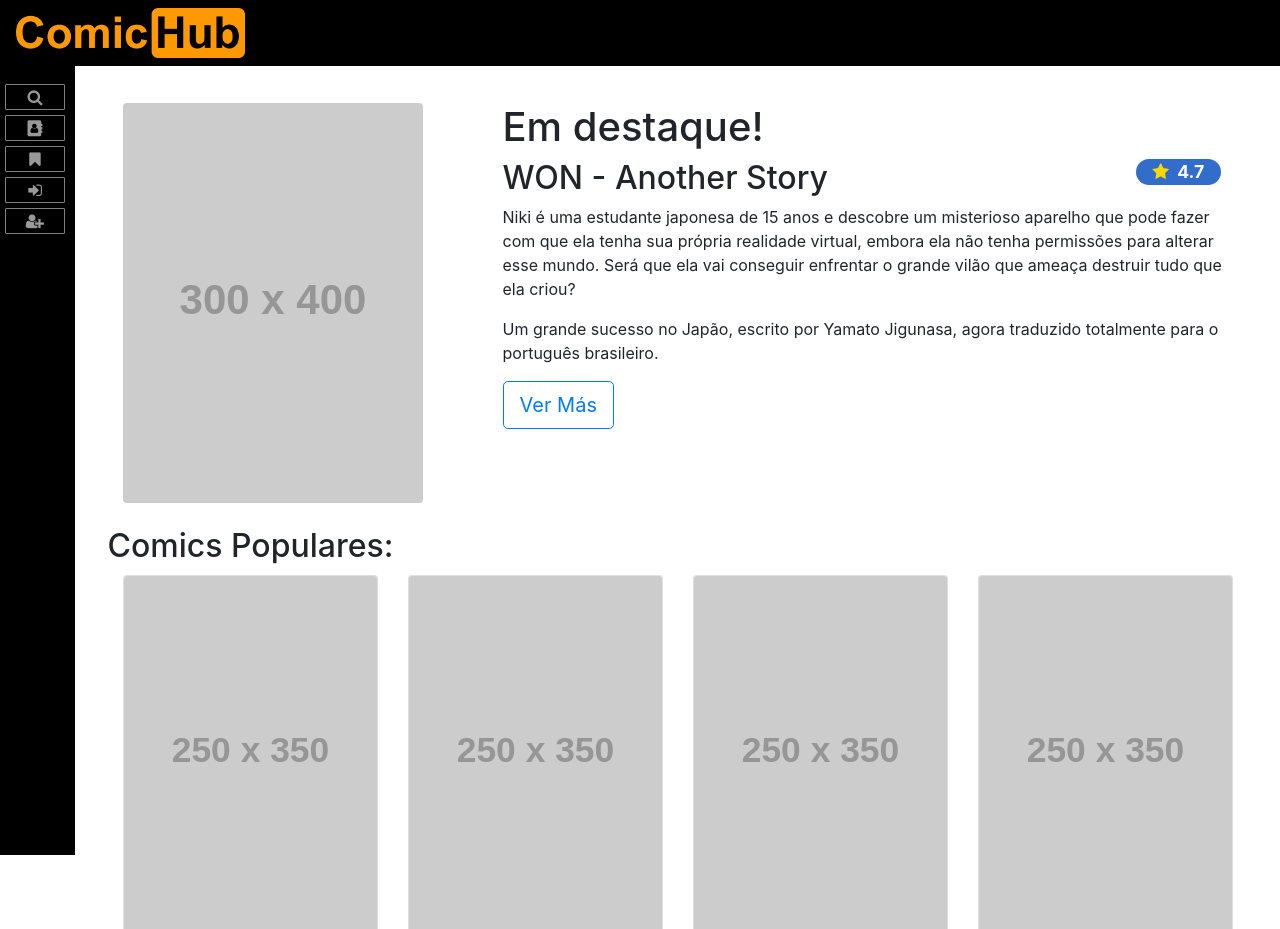
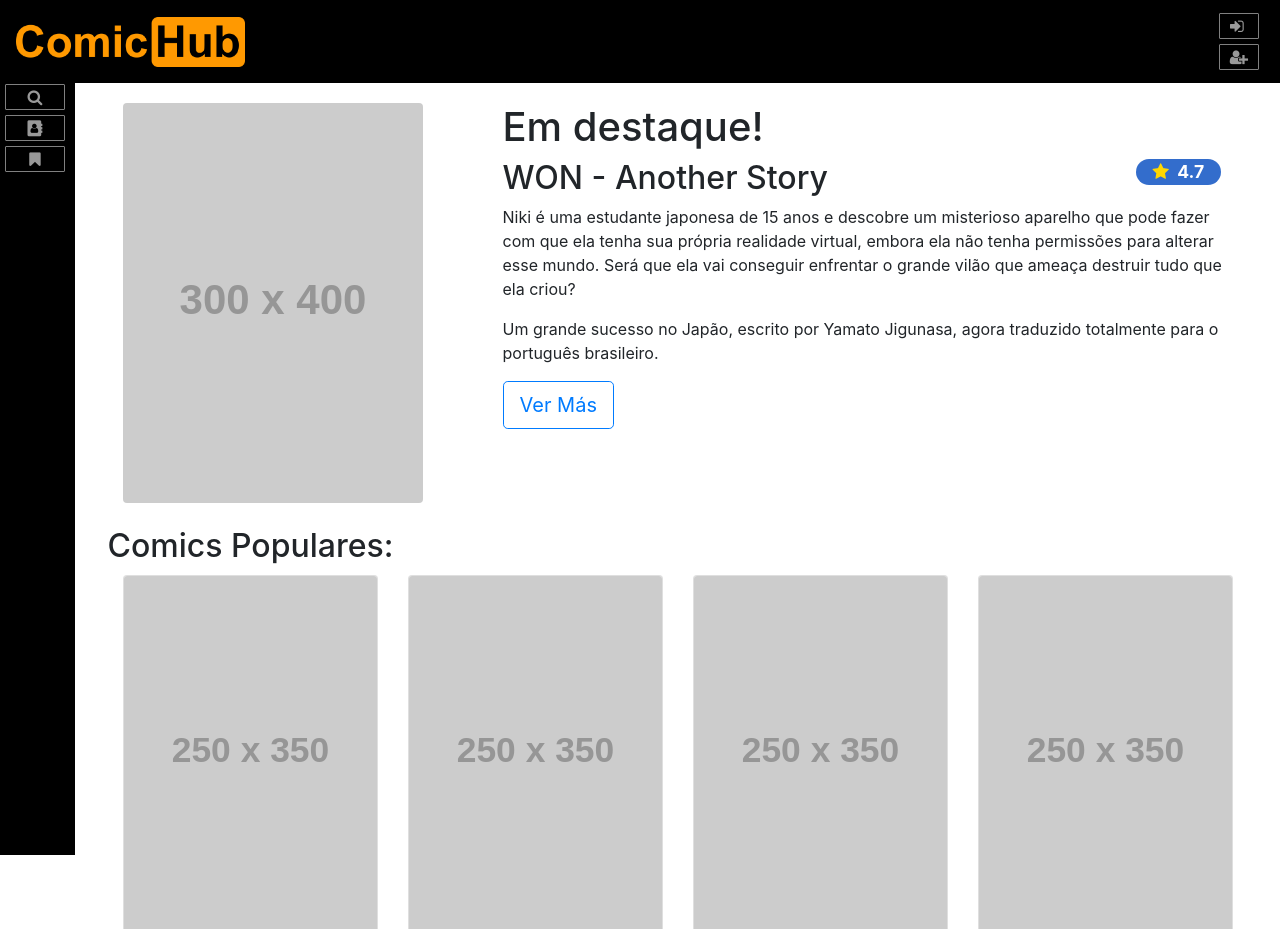
Before and after one commit to Antonyacosta78/ComicHub-Project, a PHP site: page /daw2018/ in a window 1280 px wide. Shown: the top 929 px of the page. Run offline with PHP 8.4, Linux system fonts and the light colour scheme; grey boxes labelled with a size stand in for pictures from a placeholder-image service; some libraries are stand-ins or nearby versions.

Commit message:
Movendo menu de usuario para a navbar superior

```diff
--- a/view/templates/default/css/simple-sidebar.css
+++ b/view/templates/default/css/simple-sidebar.css
@@ -12,10 +12,13 @@ body {
     background-color: black;
 }
 
-
+.left-content{
+    justify-content: flex-end;
+}
 
 .img-logo{
     margin: 0 auto;
+    max-height: 50px;
 }
 
 html, body {
@@ -56,7 +59,7 @@ footer {
 
 
 #sidebar-wrapper {
-  z-index: 1000;
+  z-index: 999;
   position: fixed;
   left: 250px;
   width: 0;
--- a/view/templates/default/css/small-business.css
+++ b/view/templates/default/css/small-business.css
@@ -58,6 +58,15 @@ body {
     text-align: center;
 }
 
+.btn-menu-top{
+    border: 1px solid gray;
+    border-radius: 1px;
+    margin: 5px;
+    width: 40px;
+    height: inherit;
+    text-align: center;
+}
+
 #div-img-user{
     border: 1px solid gray;
     border-radius: 50%;
--- a/view/templates/default/nav.php
+++ b/view/templates/default/nav.php
@@ -1,17 +1,31 @@
-<div id="logo" class="navbar navbar-expand-lg navbar-black">
-    <a href="<?php echo $this->base_url; ?>"><img class="img-logo" src="<?php echo $this->asset; ?>img/logo.png" style="max-height: 50px;"></a>
- </div>
+<div id="logo" class="navbar navbar-black">
+        <a href="<?php echo $this->base_url; ?>">
+            <img class="img-logo" src="<?php echo $this->asset; ?>img/logo.png">
+        </a>
+        <span class="left-content">
+        <?php if(isset($_SESSION['user'])):?>
+        <a href="<?php echo $this->base_url; ?>Profile">
+            <div id="div-img-user">
+                <img class="img-fluid" id="img-user" src="<?php echo $_SESSION['user']['Userimg'];?>" alt="Foto de <?php echo $_SESSION['user']['Username']; ?>" title="Meu Perfil">
+            </div>
+        </a>
+        <?php endif;?>
+
+        <?php if(!isset($_SESSION['user'])):?>
+        <div class="btn-menu-top">
+            <a style="color: #999999;" role="button" data-toggle="modal" data-target="#loginModal" class="text-right"><i class="fa fa-sign-in"></i></a>&nbsp;
+        </div>
+        <div class="btn-menu-top">
+            <a style="color: #999999;" href="<?php echo $this->base_url; ?>Register" title="Registrar-se" class="text-right"><i class="fa fa-user-plus"></i></a>
+        </div>
+        <?php endif;?>
+        </span>
+</div>
 <div id="wrapper" class="toggled">
          <!-- Sidebar -->
-
         <div id="sidebar-wrapper">
             <ul class="sidebar-nav">
                 <br>
-                <?php if(isset($_SESSION['user'])):?>
-                <a href="perfil.html"><div id="div-img-user"><img class="img-fluid" id="img-user" src="<?php echo $_SESSION['user']['Userimg'];?>" alt="Foto de <?php echo $_SESSION['user']['Username']; ?>"
-					title="Meu Perfil"></div></a>
-                <br>
-                <?php endif;?>
                 <li>
                     <div class="btn-menu" title="Pesquisar Comics"><a href="pesquisacomics.html"><i class="fa fa-search"></i></a></div>
                 </li>
@@ -23,15 +37,7 @@
                 <li>
                     <div class="btn-menu" title="Listas de Leitura"><a href="comicsfavoritas.html"><i class="fa fa-bookmark"></i></a></div>
                 </li>
-                <?php if(!isset($_SESSION['user'])):?>
-                <li>
-                    <div class="btn-menu" title="login"><a style="color: #999999;" role="button" data-toggle="modal" data-target="#loginModal"><i class="fa fa-sign-in"></i></a></div>
-                </li>
 
-                <li>
-                    <div class="btn-menu" title="Registrar-se"><a href="<?php echo $this->base_url; ?>Register"><i class="fa fa-user-plus"></i></a></div>
-                </li>
-                <?php endif;?>
             </ul>
         </div>
         <!-- /#sidebar-wrapper -->
```
